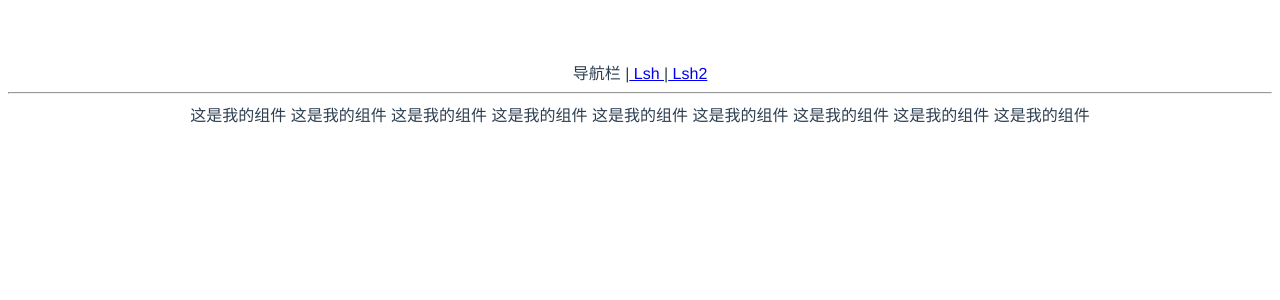
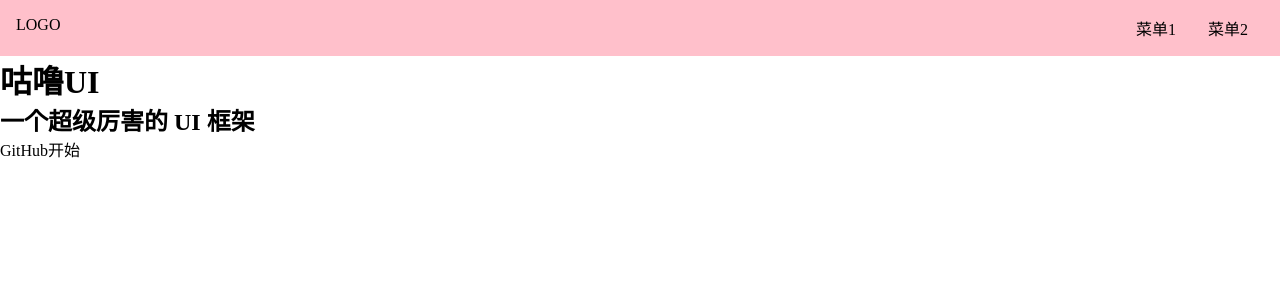
Before and after one commit to lihuhui-first/Skil-ui, a Vue app: page /#/ in a window 1280 px wide. Shown: the top 300 px of the page. Built offline with nearby package versions, Linux system fonts and the light colour scheme.

Commit message:
topnav样式更新

```diff
--- a/package.json
+++ b/package.json
@@ -10,6 +10,7 @@
     "vue-router": "4.0.0-beta.3"
   },
   "devDependencies": {
+    "sass": "1.26.10",
     "@vue/compiler-sfc": "^3.0.0-rc.1",
     "vite": "^1.0.0-rc.1"
   }
--- a/src/App.vue
+++ b/src/App.vue
@@ -1,6 +1,4 @@
 <template>
-  <div>导航栏 |<router-link to="/"> Lsh </router-link> |<router-link to="/xxx"> Lsh2 </router-link></div>
-  <hr/>
  <router-view />
 </template>
 
--- a/src/index.css
+++ /dev/null
@@ -1,8 +0,0 @@
-#app {
-  font-family: Avenir, Helvetica, Arial, sans-serif;
-  -webkit-font-smoothing: antialiased;
-  -moz-osx-font-smoothing: grayscale;
-  text-align: center;
-  color: #2c3e50;
-  margin-top: 60px;
-}
--- /dev/null
+++ b/src/index.scss
@@ -0,0 +1,15 @@
+* {
+  margin: 0;
+  padding: 0;
+  box-sizing: border-box;
+}
+ul, ol{
+  list-style: none;
+}
+a {
+  text-decoration: none;
+  color: inherit;
+  &:hover{
+    border-bottom: 1px solid;
+  }
+}
--- /dev/null
+++ b/src/views/Doc.vue
@@ -0,0 +1,12 @@
+<template>
+    <div>
+       <div class="topnav">
+        <div class="logo"></div>
+        <div class="menu"></div>
+       </div>
+       <div class="content">
+        <aside>边栏</aside>
+        <main>主要内容</main>
+       </div>
+    </div>
+</template>
--- /dev/null
+++ b/src/views/Home.vue
@@ -0,0 +1,38 @@
+<template>
+    <div>
+       <div class="topnav">
+          <div class="logo">LOGO</div>
+          <ul class="menu">
+            <li>菜单1</li>
+            <li>菜单2</li>
+          </ul>
+       </div>
+       <div class="banner">
+          <h1>咕噜UI</h1>
+          <h2>一个超级厉害的 UI 框架</h2>
+          <p class="actions">
+            <a href="">GitHub</a>
+            <a href="">开始</a>
+          </p>
+       </div>
+    </div>
+</template>
+<style lang="scss" scoped>
+.topnav{
+   background: pink;
+   display: flex;
+   padding: 16px;
+   > .logo{
+      max-width: 6em;
+      margin-right: auto;
+   }
+   > .menu{
+      display: flex;
+      white-space: nowrap;
+      flex-wrap: nowrap;
+      > li{
+      margin: 0 1em;
+     }
+    }
+   }
+</style>
```
Also changed, not shown: src/main.ts (+5 -5 lines), 1 other file (tests, documents, lock files or other folders).
